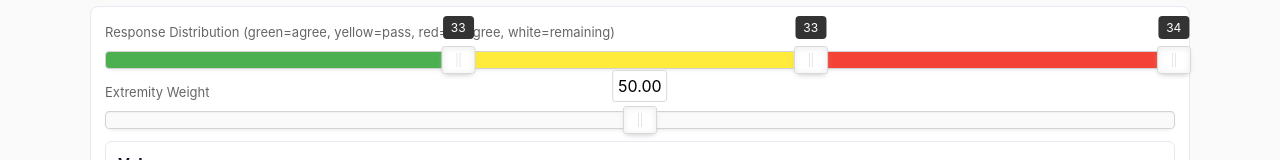
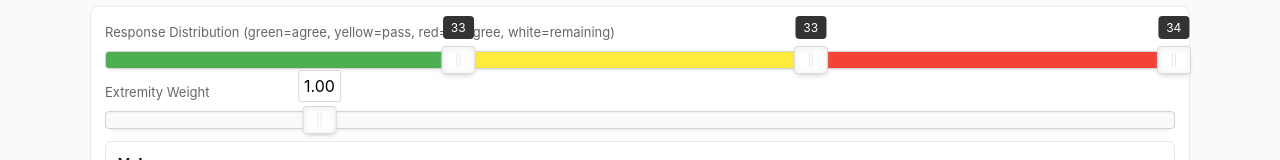
Before and after one commit to patcon/polislike-comment-routing-explorer, a plain HTML site: page index.html in a window 1280 px wide. Shown: the part 381-541 px from the top of the page. Drawn offline with nearby package versions, Linux system fonts and the light colour scheme.

Commit message:
Set extremity range from 0 to 5.

```diff
--- a/index.html
+++ b/index.html
@@ -215,9 +215,9 @@
 
     // --- SECONDARY SLIDER (EXTREMITY) ---
     noUiSlider.create(extremitySlider, {
-      start: [50],
+      start: [1],
       tooltips: [true],
-      range: { min: 0, max: 100 }
+      range: { min: 0, max: 5 }
     });
 
     function probability(n, total, pseudo = 1) {
```
